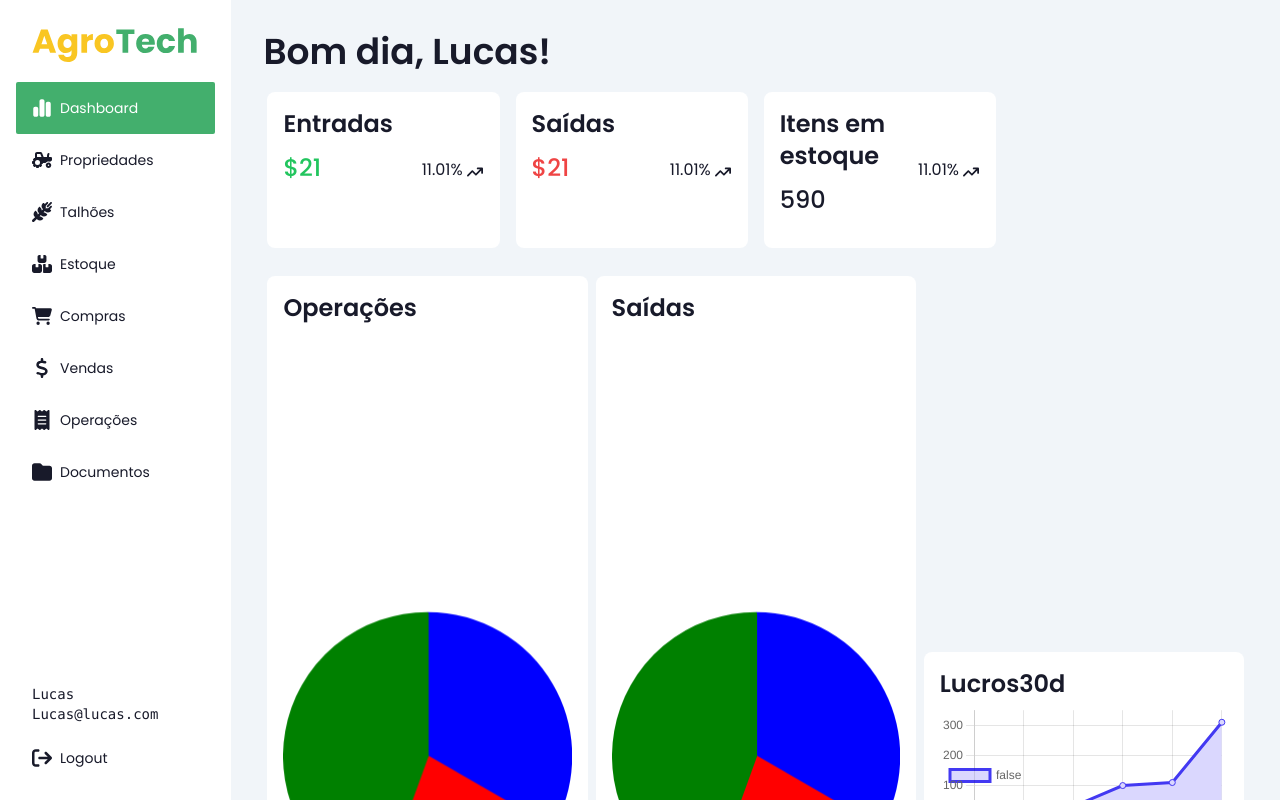
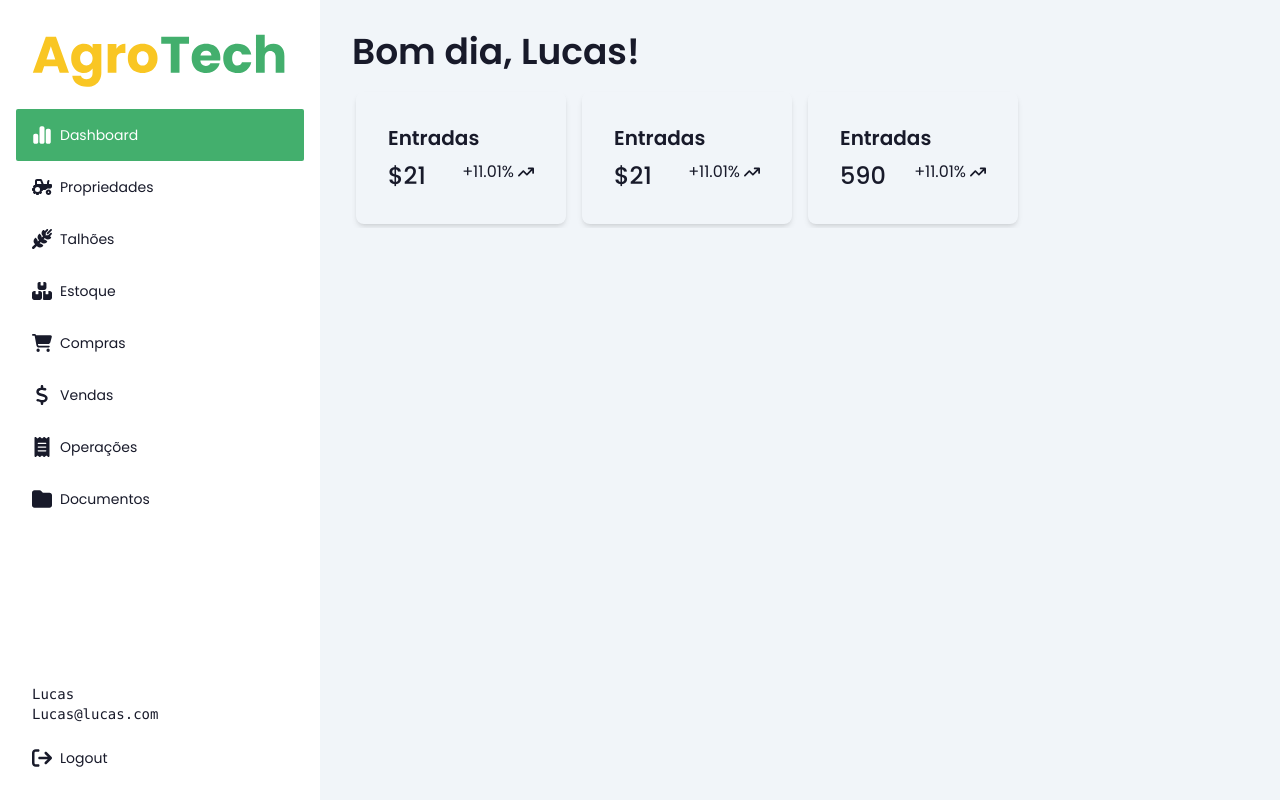
Before and after one commit to lvisentin/agro-front, a Next.js app: page /internal/dashboard in a window 1280 px wide. Built offline with nearby package versions, Linux system fonts and the light colour scheme.

Commit message:
New InfoCard Component

```diff
--- a/app/internal/dashboard/page.tsx
+++ b/app/internal/dashboard/page.tsx
@@ -3,9 +3,9 @@
 import {
   faArrowTrendUp,
 } from '@fortawesome/free-solid-svg-icons';
-import { FontAwesomeIcon } from '@fortawesome/react-fontawesome';
 import PieChart from '@/components/PieChart/PieChart';
 import LineChart from '@/components/LineChart/LineChart';
+import InfoCard from '@/components/InfoCard/InfoCard';
 
 
 export default function Home() {
@@ -14,57 +14,15 @@ export default function Home() {
         <h1 className="font-semibold text-4xl mb-4">Bom dia, Lucas!</h1>
 
         <div className="grid lg:grid-cols-4 md:grid-cols-2 gap-4 p-1 mb-5">
-          <div className="col-span-1 bg-white flex justify-between w-full p-4 rounded-lg">
-            <div className="flex flex-col w-full pb-4">
-              <p className="text-2xl font-semibold">
-                Entradas
-              </p>
-              <h1 className="font-medium text-2xl mt-3 text-green-500">$21</h1>
-            </div>
-            <p className="flex justify-center items-center pr-3 rounded-lg">
-              +11.01%
-              <FontAwesomeIcon
-                icon={faArrowTrendUp}
-                className={'ml-1 mt-1 w-4'}
-              />
-            </p>
-          </div>
-          <div className="col-span-1 bg-white flex justify-between w-full p-4 rounded-lg">
-            <div className="flex flex-col w-full pb-4">
-              <p className="text-2xl font-semibold">
-                Saídas
-              </p>
-              <h1 className="font-medium text-2xl mt-3 text-red-500">$21</h1>
-            </div>
-                <p className="flex justify-center items-center pr-3 rounded-lg">
-                  +11.01%
-                  <FontAwesomeIcon
-                    icon={faArrowTrendUp}
-                    className={'ml-1 mt-1 w-4'}
-                  />
-                </p>
-          </div>
-          <div className=" col-span-1 bg-white flex justify-between w-full p-4 rounded-lg">
-            <div className="flex flex-col w-full pb-4">
-              <p className="text-2xl font-semibold">
-                Itens em estoque
-              </p>
-              <h1 className="font-medium text-2xl mt-3">590</h1>
-            </div>
-                <p className="flex justify-center items-center pr-3 rounded-lg">
-                  +11.01%
-                  <FontAwesomeIcon
-                    icon={faArrowTrendUp}
-                    className={'ml-1 mt-1 w-4'}
-                  />
-                </p>
-          </div>
+          <InfoCard title='Entradas' text='$21' value='+11.01%' color='green'/>
+          <InfoCard title='Entradas' text='$21' value='+11.01%' color='red'/>
+          <InfoCard title='Entradas' text='590' value='+11.01%'/>
         </div>
 
         <div className="grid xl:grid-cols-3 lg:grid-cols-2 gap-2 p-1 mb-5">
-            <PieChart title={'Operações'} />
+            {/* <PieChart title={'Operações'} />
             <PieChart title={'Saídas'} />
-            <LineChart title={'Lucros30d'} />
+            <LineChart title={'Lucros30d'} /> */}
         </div>
       </main>
   )
--- /dev/null
+++ b/components/InfoCard/InfoCard.tsx
@@ -0,0 +1,28 @@
+import React from "react";
+import { InfoCardProps } from "./InfoCard.model";
+import { FontAwesomeIcon } from "@fortawesome/react-fontawesome";
+import { faArrowTrendUp } from "@fortawesome/free-solid-svg-icons";
+
+function InfoCard(props: InfoCardProps) {
+  return (
+    <div className="card w-94 rounded-lg shadow-md">
+      <div className="card-body relative">
+        <p className="card-title">
+          {props.title}
+        </p>
+        <div className="flex">
+          <h1 className={`font-medium text-2xl text-${props.color || 'black'}-500`} >{props.text}</h1>
+          <p className="flex justify-end">
+            {props.value}
+            <FontAwesomeIcon
+              icon={faArrowTrendUp}
+              className={'ml-1 mt-1 w-4'}
+            />
+          </p>
+        </div>
+      </div>
+    </div>
+  );
+}
+
+export default InfoCard;
```
Also changed, not shown: components/InfoCard/InfoCard.model.ts (added, +7 -0 lines), 1 other file (tests, documents, lock files or other folders).
